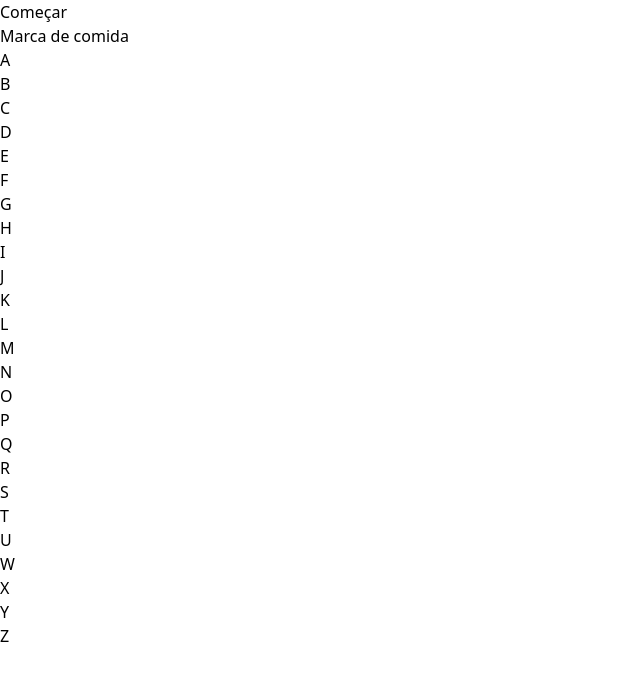
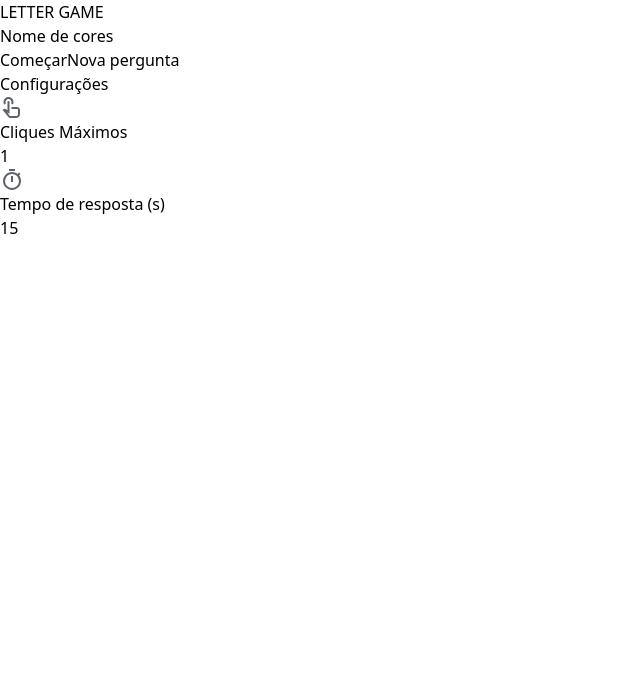
Before and after one commit to dioneijd/Letter-Game, a React (Vite) app: page / in a window 1280 px wide. Shown: the top 680 px of the page, without its empty margins (0-640 px from the left). Built offline with nearby package versions, Linux system fonts and the light colour scheme.

Commit message:
first version

```diff
--- a/src/App.jsx
+++ b/src/App.jsx
@@ -1,40 +1,18 @@
-import './App.css'
-import questions from './data/questions.json'
+import "./App.css";
 
-import { useEffect, useState } from 'react'
-import { CountdownProviderCtx } from './contexts/CountdownContext'
+import Initial from "./pages/Initial";
+import Game from "./pages/Game";
 
-import LettersBoard from './components/LettersBoard'
-import CountdownTimer from './components/CountdownTimer'
-
+import { useGameManagerContext } from "./contexts/GameManagerContext";
 
 export default function App() {
-
-  const [questionId, setQuestionId] = useState(-1)
-
-  useEffect(() => {
-    //getrandowid from questions
-    setQuestionId(Math.floor(Math.random() * questions.length))
-  }, [])
-
+  const { isPlaying } = useGameManagerContext();
 
   return (
     <main>
+      {!isPlaying && <Initial />}
 
-      <CountdownProviderCtx>
-
-        <CountdownTimer/>
-
-        <h1 className="text-3xl font-bold w-screen text-center">
-          {
-            questions[questionId]
-          }
-        </h1>
-
-        <LettersBoard/>
-
-      </CountdownProviderCtx>
-
+      {isPlaying && <Game />}
     </main>
-  )
+  );
 }
--- a/src/components/CountdownTimer.jsx
+++ b/src/components/CountdownTimer.jsx
@@ -1,34 +1,20 @@
-import { useContext } from "react"
-import { CountdownContext } from "../contexts/CountdownContext"
-
+import { useCountdownContext } from "../contexts/CountdownContext";
 
 export default function CountdownTimer() {
-
-  const { isActive, seconds, startCountdown } = useContext(CountdownContext)
-
-
+  const { isActive, seconds, startCountdown } = useCountdownContext();
 
   return (
     <div className="flex items-center justify-center h-full">
-
-      {
-        !isActive &&
+      {!isActive && (
         <button
           onClick={startCountdown}
           className="bg-green-500 hover:bg-green-400 text-white font-bold py-2 px-4 border-b-4 border-green-700 hover:border-green-500 rounded"
         >
           Começar
         </button>
-      }
+      )}
 
-      {
-        isActive
-        &&
-        <div className="text-4xl font-bold">
-          {seconds} segundos
-        </div>
-      }
-
+      {isActive && <div className="text-4xl font-bold">{seconds} segundos</div>}
     </div>
   );
-};
+}
--- a/src/components/LetterButton.jsx
+++ b/src/components/LetterButton.jsx
@@ -1,54 +1,37 @@
+import { useEffect, useState } from "react";
+import { useCountdownContext } from "../contexts/CountdownContext";
 
-import { useContext, useEffect, useState } from "react"
-import { CountdownContext } from "../contexts/CountdownContext"
+export default function LetterButton({ letter, clicksMax }) {
+  const { resetCountdown } = useCountdownContext();
 
-
-
-export default function LetterButton({letter, clicksMax}) {
-
-  const { resetCountdown } = useContext(CountdownContext)
-
-
-  let [clickedTimes, setClickedTimes] = useState(0)
-  let [isClickable, setIsClickable] = useState(true)
+  let [clickedTimes, setClickedTimes] = useState(0);
+  let [isClickable, setIsClickable] = useState(true);
 
   useEffect(() => {
     if (clickedTimes >= clicksMax) {
-      setIsClickable(false)
+      setIsClickable(false);
     }
+  }, [clickedTimes]);
 
-  },
-    [clickedTimes]
-  )
-
-
-  function handleClick () {
-    console.log(isClickable)
+  function handleClick() {
     if (clickedTimes < clicksMax) {
-      setClickedTimes(clickedTimes + 1)
-      resetCountdown()
+      setClickedTimes(clickedTimes + 1);
+      resetCountdown();
     }
   }
 
   return (
-
-    <div
-      className="h-120 w-20 border border-gray-400 rounded shadow "
-    >
-      {
-        isClickable
-        &&
+    <div className="h-24 w-24 border border-gray-400 rounded shadow ">
+      {isClickable && (
         <button
-          onClick={ handleClick }
-          className= {'py-2 px-4 h-full w-full bg-blue-500'}
-          >
-
-            <p className='text-4xl text-white text-gray-800 font-semibold '>
-              { letter }
-            </p>
-
+          onClick={handleClick}
+          className={"py-2 px-4 h-full w-full bg-blue-500"}
+        >
+          <p className="text-4xl text-white text-gray-800 font-semibold ">
+            {letter}
+          </p>
         </button>
-      }
+      )}
     </div>
-  )
+  );
 }
--- a/src/components/LettersBoard.jsx
+++ b/src/components/LettersBoard.jsx
@@ -1,26 +1,51 @@
-import LetterButton from "./LetterButton"
+import LetterButton from "./LetterButton";
 
-const alpha = ['A', 'B', 'C', 'D', 'E', 'F', 'G', 'H', 'I', 'J', 'K', 'L', 'M', 'N', 'O', 'P', 'Q', 'R', 'S', 'T', 'U', 'W', 'X', 'Y', 'Z']
+import { useGameManagerContext } from "../contexts/GameManagerContext";
+import { useGameSettingsContext } from "../contexts/GameSettingsContext";
 
-const clickMax = 1
+const alpha = [
+  "A",
+  "B",
+  "C",
+  "D",
+  "E",
+  "F",
+  "G",
+  "H",
+  "I",
+  "J",
+  "K",
+  "L",
+  "M",
+  "N",
+  "O",
+  "P",
+  "Q",
+  "R",
+  "S",
+  "T",
+  "U",
+  "W",
+  "X",
+  "Y",
+  "Z",
+];
 
 export default function LettersBoard() {
+  const { question } = useGameManagerContext();
+  const { maxLetterUsage: clickMax } = useGameSettingsContext();
 
   return (
-    <div
-      className="bg-gray-200 flex flex-wrap justify-center gap-4 p-4 "
-    >
-      {
-        alpha.map(letter => {
+    <>
+      <h1 className="text-3xl font-bold w-screen text-center">{question}</h1>
+
+      <div className="bg-gray-200 flex flex-wrap justify-center gap-4 p-4 ">
+        {alpha.map((letter) => {
           return (
-            <LetterButton
-              letter = {letter}
-              key = {letter}
-              clicksMax = {clickMax}
-            /> )
-        })
-      }
-
-    </div>
-  )
+            <LetterButton letter={letter} key={letter} clicksMax={clickMax} />
+          );
+        })}
+      </div>
+    </>
+  );
 }
--- a/src/contexts/CountdownContext.jsx
+++ b/src/contexts/CountdownContext.jsx
@@ -1,58 +1,54 @@
-import { createContext, useEffect, useState } from "react";
+import { createContext, useEffect, useState, useContext } from "react";
 
+const defaultTimeInSeconds = 15;
 
-const defaultTimeInSeconds = 10
+export const CountdownContext = createContext({});
 
+export function CountdownProviderCtx({ children }) {
+    const [time, setTime] = useState(defaultTimeInSeconds); // seconds
+    const [isActive, setIsActive] = useState(false);
+    const [hasFinished, setHasFinished] = useState(false);
 
+    const seconds = Math.floor(time % 60);
 
-export const CountdownContext = createContext({})
+    let countdownTimeout;
 
-export function CountdownProviderCtx({ children }){
-    const [time, setTime] = useState(defaultTimeInSeconds) // seconds
-    const [isActive, setIsActive] = useState(false)
-    const [hasFinished, setHasFinished] = useState(false)
-
-    const seconds = Math.floor(time % 60)
-
-    let countdownTimeout
-
-
-    function startCountdown(){
-        setTime(defaultTimeInSeconds)
-
-        setIsActive(true)
+    function startCountdown() {
+        setTime(defaultTimeInSeconds);
+        setIsActive(true);
     }
 
-    function resetCountdown(){
-        clearTimeout(countdownTimeout)
-        setTime(defaultTimeInSeconds)
+    function resetCountdown() {
+        clearTimeout(countdownTimeout);
+        setTime(defaultTimeInSeconds);
     }
 
     useEffect(() => {
-
-        if (isActive && time > 0){
+        if (isActive && time > 0) {
             countdownTimeout = setTimeout(() => {
-                setTime(time - 1)
-            }, 1000)
+                setTime(time - 1);
+            }, 1000);
+        } else if (isActive && time == 0) {
+            //setHasFinished(true)
+            setIsActive(false);
         }
-        else if (isActive && time == 0) {
-            //setHasFinished(true)
-            setIsActive(false)
-        }
-
-    }, [ isActive, time ])
-
+    }, [isActive, time]);
 
     return (
-        <CountdownContext.Provider value={{
-            isActive,
-            seconds,
+        <CountdownContext.Provider
+            value={{
+                isActive,
+                seconds,
 
-            startCountdown,
-            resetCountdown
-
-        }}>
+                startCountdown,
+                resetCountdown,
+            }}
+        >
             {children}
         </CountdownContext.Provider>
-    )
+    );
 }
+
+export function useCountdownContext() {
+    return useContext(CountdownContext);
+}
--- /dev/null
+++ b/src/contexts/GameManagerContext.jsx
@@ -0,0 +1,42 @@
+import { createContext, useState, useEffect, useContext } from "react";
+import questions from "../data/questions.json";
+
+export const GameManagerContext = createContext({});
+
+export function GameManagerProviderCtx({ children }) {
+    const [question, setQuestion] = useState("");
+
+    const [isPlaying, setIsplaying] = useState(false);
+
+    useEffect(() => {
+        refreshQuestion();
+    }, []);
+
+    function refreshQuestion() {
+        const id = Math.floor(Math.random() * questions.length);
+        setQuestion(questions[id]);
+    }
+
+    function startGame() {
+        setIsplaying(true);
+    }
+
+    return (
+        <GameManagerContext.Provider
+            value={{
+                question,
+                refreshQuestion,
+                setQuestion,
+
+                isPlaying,
+                startGame,
+            }}
+        >
+            {children}
+        </GameManagerContext.Provider>
+    );
+}
+
+export function useGameManagerContext() {
+    return useContext(GameManagerContext);
+}
--- /dev/null
+++ b/src/contexts/GameSettingsContext.jsx
@@ -0,0 +1,25 @@
+import { createContext, useContext, useState } from "react";
+
+export const GameSettingsContext = createContext({});
+
+export function GameSettingsProviderCtx({ children }) {
+    const [answerTime, setAnswerTime] = useState(15);
+    const [maxLetterUsage, setMaxLetterUsage] = useState(1);
+
+    return (
+        <GameSettingsContext.Provider
+            value={{
+                answerTime,
+                setAnswerTime,
+                maxLetterUsage,
+                setMaxLetterUsage,
+            }}
+        >
+            {children}
+        </GameSettingsContext.Provider>
+    );
+}
+
+export function useGameSettingsContext() {
+    return useContext(GameSettingsContext);
+}
--- a/src/data/questions.json
+++ b/src/data/questions.json
@@ -15,6 +15,7 @@
   "Nome de bandas",
   "Nome de livros",
   "Nome de comidas tipicas",
+  "Nome de Flores",
   "Lugares para viajar",
   "Lugares para morar",
   "Lugares para visitar",
@@ -26,9 +27,12 @@
   "Marca de computadores",
   "Marca de comida",
   "Objetos de casa",
+  "Objetos Eletrônicos",
   "Objetos de oficina",
   "Objetos de jardim",
   "Objetos de sala de estar",
   "Objetos de banheiro",
-  "Profissões"
+  "Profissões",
+  "Raça de cachorro"
+
 ]
--- a/src/index.jsx
+++ b/src/index.jsx
@@ -1,9 +1,19 @@
-import React from 'react'
-import ReactDOM from 'react-dom/client'
-import App from './App'
+import React from "react";
+import ReactDOM from "react-dom/client";
+import App from "./App";
 
-ReactDOM.createRoot(document.getElementById('root')).render(
+import { GameManagerProviderCtx } from "./contexts/GameManagerContext";
+import { CountdownProviderCtx } from "./contexts/CountdownContext";
+import { GameSettingsProviderCtx } from "./contexts/GameSettingsContext";
+
+ReactDOM.createRoot(document.getElementById("root")).render(
 	<React.StrictMode>
-		<App />
-	</React.StrictMode>
-)
+		<GameManagerProviderCtx>
+			<GameSettingsProviderCtx>
+				<CountdownProviderCtx>
+					<App />
+				</CountdownProviderCtx>
+			</GameSettingsProviderCtx>
+		</GameManagerProviderCtx>
+	</React.StrictMode>,
+);
--- /dev/null
+++ b/src/pages/Game.jsx
@@ -0,0 +1,11 @@
+import LettersBoard from "../components/LettersBoard";
+import CountdownTimer from "../components/CountdownTimer";
+
+export default function Game() {
+  return (
+    <>
+      <CountdownTimer />
+      <LettersBoard />
+    </>
+  );
+}
--- /dev/null
+++ b/src/pages/Initial.jsx
@@ -0,0 +1,91 @@
+import { useCountdownContext } from "../contexts/CountdownContext";
+import { useGameManagerContext } from "../contexts/GameManagerContext";
+import { useGameSettingsContext } from "../contexts/GameSettingsContext";
+
+export default function Initial() {
+  const { answerTime, setAnswerTime, maxLetterUsage, setMaxLetterUsage } =
+    useGameSettingsContext();
+  const { startGame, refreshQuestion, question, setQuestion } =
+    useGameManagerContext();
+
+  const { startCountdown } = useCountdownContext();
+
+  function handleStartGame() {
+    startGame();
+    startCountdown();
+  }
+
+  return (
+    <div className="h-full w-full flex flex-col items-center">
+      <h1 className="w-full text-center text-8xl">LETTER GAME</h1>
+
+      <div className="w-full max-w-sm min-w-[400px] relative mt-6 m-10">
+        <input
+          className="w-full pr-11 h-16 pl-3 py-2 bg-transparent placeholder:text-slate-400 text-slate-700 text-sm border border-slate-200 rounded transition duration-300 ease focus:outline-none focus:border-slate-400 hover:border-slate-400 shadow-sm focus:shadow-md text-center text-4xl mt-20 mb-10"
+          placeholder="pergunta é ..."
+          value={question}
+          onChange={(e) => setQuestion(e.target.value)}
+        />
+      </div>
+
+      <div className="w-[400px] flex justify-between mb-20">
+        <button
+          className="w-40 bg-green-500 hover:bg-green-400 text-white font-bold py-2 px-4 border-b-4 border-green-700 hover:border-green-500 rounded"
+          onClick={handleStartGame}
+        >
+          Começar
+        </button>
+        <button
+          className="w-40 bg-blue-500 hover:bg-blue-400 text-white font-bold py-2 px-4 border-b-4 border-blue-700 hover:border-blue-500 rounded"
+          onClick={refreshQuestion}
+        >
+          Nova pergunta
+        </button>
+      </div>
+
+      <div className="w-[400px]">
+        <h2 className="font-bold">Configurações</h2>
+
+        <div className="flex p-4">
+          <svg
+            xmlns="http://www.w3.org/2000/svg"
+            height="24px"
+            viewBox="0 -960 960 960"
+            width="24px"
+            fill="#5f6368"
+            className="mr-2"
+          >
+            <path d="M419-80q-28 0-52.5-12T325-126L107-403l19-20q20-21 48-25t52 11l74 45v-328q0-17 11.5-28.5T340-760q17 0 29 11.5t12 28.5v472l-97-60 104 133q6 7 14 11t17 4h221q33 0 56.5-23.5T720-240v-160q0-17-11.5-28.5T680-440H461v-80h219q50 0 85 35t35 85v160q0 66-47 113T640-80H419ZM167-620q-13-22-20-47.5t-7-52.5q0-83 58.5-141.5T340-920q83 0 141.5 58.5T540-720q0 27-7 52.5T513-620l-69-40q8-14 12-28.5t4-31.5q0-50-35-85t-85-35q-50 0-85 35t-35 85q0 17 4 31.5t12 28.5l-69 40Zm335 280Z" />
+          </svg>
+          <p className="mr-2">Cliques Máximos</p>
+          <input
+            type="number"
+            value={maxLetterUsage}
+            onChange={(e) => setMaxLetterUsage(e.target.value)}
+            className="w-14 text-center"
+          />
+        </div>
+
+        <div className="flex p-4">
+          <svg
+            xmlns="http://www.w3.org/2000/svg"
+            height="24px"
+            viewBox="0 -960 960 960"
+            width="24px"
+            fill="#5f6368"
+            className="mr-2"
+          >
+            <path d="M360-840v-80h240v80H360Zm80 440h80v-240h-80v240Zm40 320q-74 0-139.5-28.5T226-186q-49-49-77.5-114.5T120-440q0-74 28.5-139.5T226-694q49-49 114.5-77.5T480-800q62 0 119 20t107 58l56-56 56 56-56 56q38 50 58 107t20 119q0 74-28.5 139.5T734-186q-49 49-114.5 77.5T480-80Zm0-80q116 0 198-82t82-198q0-116-82-198t-198-82q-116 0-198 82t-82 198q0 116 82 198t198 82Zm0-280Z" />
+          </svg>
+          <p className="mr-2">Tempo de resposta (s)</p>
+          <input
+            type="number"
+            value={answerTime}
+            onChange={(e) => setAnswerTime(e.target.value)}
+            className="w-14 text-center"
+          />
+        </div>
+      </div>
+    </div>
+  );
+}
```
Also changed, not shown: src/assets/refresh.svg (added), 1 other file (tests, documents, lock files or other folders).
